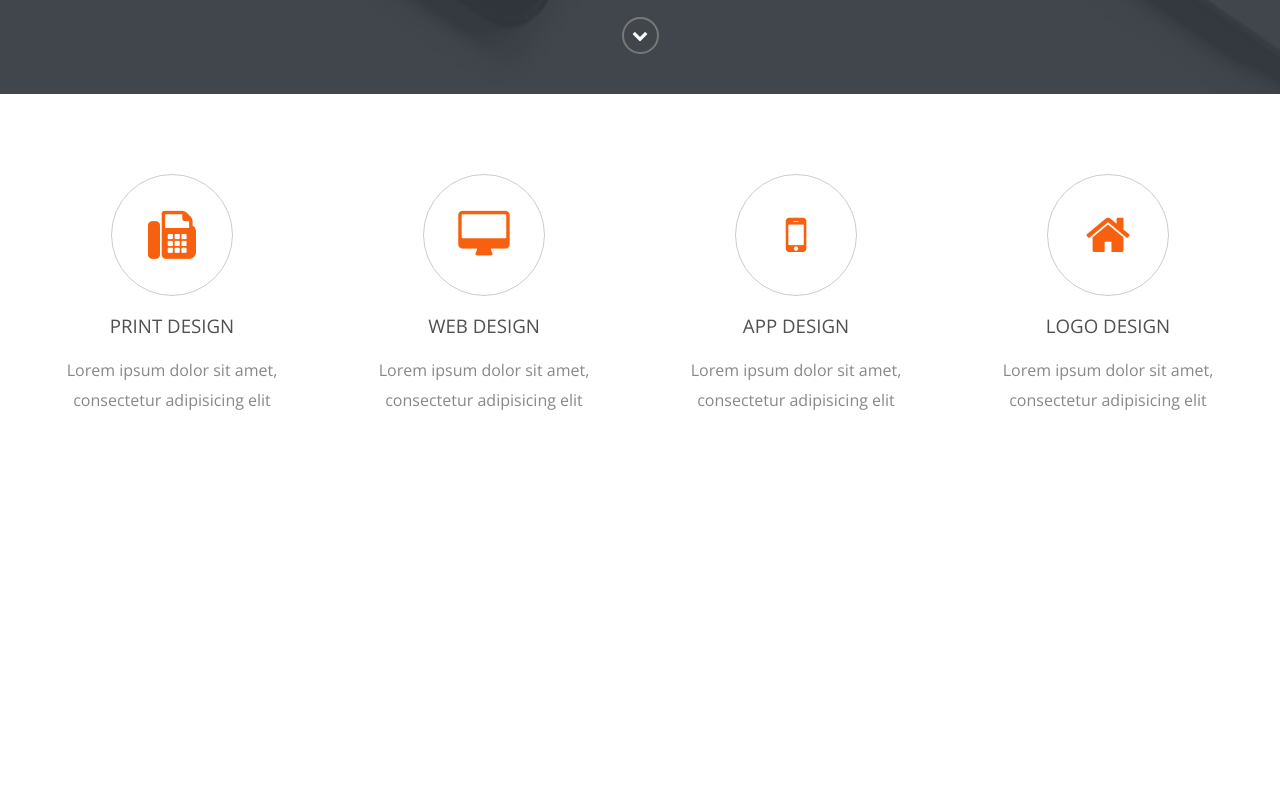
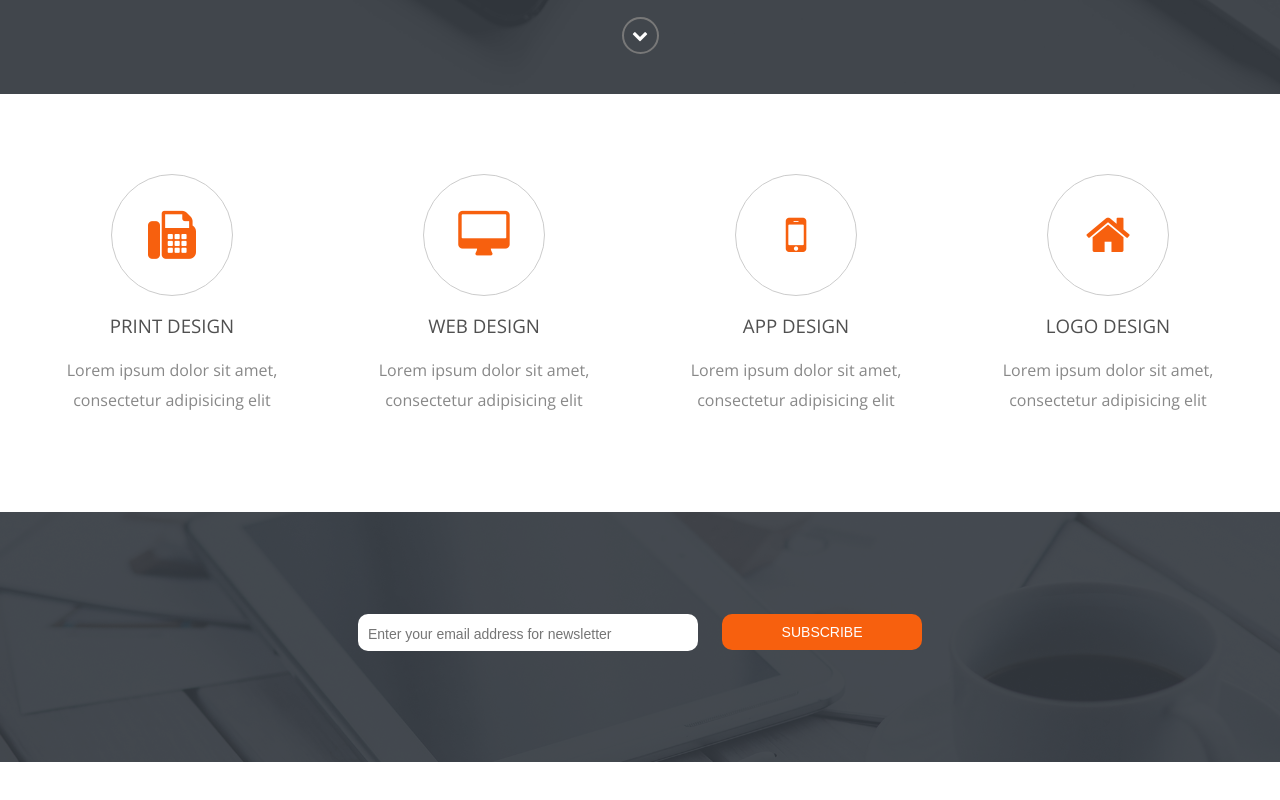
Before and after one commit to MAshrafM/PSD_Tanatos, a website: page index.html in a window 1280 px wide. Shown: the part 706-1506 px from the top of the page. Drawn offline with nearby package versions, Linux system fonts and the light colour scheme.

Commit message:
Subscribe section

```diff
--- a/index.html
+++ b/index.html
@@ -34,7 +34,7 @@
     </header>
     <!-- End Header -->
     <!-- Features -->
-    <div class="features text-center">
+    <section id="features" class="text-center">
       <div class="container">
         <div class="box">
           <i class="fa fa-fax fa-3x"></i>
@@ -57,8 +57,20 @@
           <p>Lorem ipsum dolor sit amet, consectetur adipisicing elit</p>
         </div>
       </div>
-    </div>
+    </section>
     <!-- End Features -->
+    <!-- Subscribe -->
+    <section id="subscribe">
+      <div class="overlay">
+        <div class="container">
+          <form>
+            <input type="email" name="email" placeholder="Enter your email address for newsletter">
+            <button class="upper">Subscribe</button>
+          </form>
+        </div>
+      </div>
+    </section>
+    <!-- End Subscribe -->
     <script src="https://ajax.googleapis.com/ajax/libs/jquery/3.2.1/jquery.min.js"></script>
     <script src="./scripts/jquery.nicescroll.min.js"></script>
     <script src="./scripts/app.js"></script>
--- a/scripts/app.js
+++ b/scripts/app.js
@@ -7,7 +7,7 @@
   //Scroll to features
   $("header .arrow i").click(function(){
     $("html, body").animate({
-      scrollTop: $(".features").offset().top
+      scrollTop: $("#features").offset().top
     }, 1000);
   });
 })();
--- a/scss/_common.scss
+++ b/scss/_common.scss
@@ -1,5 +1,12 @@
 /* common styles */
 $main-color: #f7600e;
+
+@mixin placeholder {
+  &::-webkit-input-placeholder {@content}
+  &:-moz-placeholder           {@content}
+  &::-moz-placeholder          {@content}
+  &:-ms-input-placeholder      {@content}
+}
 
 body{
   font-family: 'Open Sans', sans-serif;
@@ -9,6 +16,11 @@ body{
   width: 1200px;
   margin: auto;
   position: relative;
+}
+.overlay{
+  background: rgba(49, 55, 61, .9);
+  width: 100%;
+  height: 100%;
 }
 
 .table{
--- a/scss/_features.scss
+++ b/scss/_features.scss
@@ -1,5 +1,5 @@
 /* Features */
-.features{
+#features{
   padding: 80px 0;
   overflow: hidden;
   .box{
--- a/scss/_header.scss
+++ b/scss/_header.scss
@@ -7,11 +7,6 @@ header{
     position: center center;
   }
   color: #fff;
-
-  .overlay{
-    background: rgba(49, 55, 61, .9);
-    width: 100%;
-    height: 100%;
 
   .navbar{
     overflow: hidden;
@@ -79,5 +74,4 @@ header{
     }
   }
 }
-}
 /* End Header Section */
--- /dev/null
+++ b/scss/_subscribe.scss
@@ -0,0 +1,45 @@
+/* Subscribe */
+#subscribe{
+  background:{
+    image: url('../img/subscribebg.jpg');
+    size: cover;
+    repeat: no-repeat;
+    position: center center;
+  }
+  height: 250px;
+  form{
+    padding: 100px 0;
+    width: 700px;
+    margin: 0 auto;
+    text-align: center;
+    input{
+      height: 37px;
+      line-height: 37px;
+      padding: 0px 10px;
+      border: none;
+      border-radius: 10px;
+      width: 320px;
+      font-size: 20px;
+      position: relative;
+      top: 2px;
+      &:focus{
+        border:none;
+      }
+      @include placeholder{
+        font-size: 14px;
+      }
+    }
+    button{
+      padding: 10px;
+      width: 200px;
+      background-color: $main-color;
+      border: none;
+      color: #fff;
+      border-radius: 10px;
+      margin-left: 20px;
+      font-size: 14px;
+      cursor: pointer;
+    }
+  }
+}
+/* End Subscribe */
--- a/scss/main.scss
+++ b/scss/main.scss
@@ -2,3 +2,4 @@
 @import 'common';
 @import 'header';
 @import 'features';
+@import 'subscribe';
```
Also changed, not shown: css/main.css, img/subscribebg.jpg (added). Lines whose indentation alone changed are shown as unchanged.
